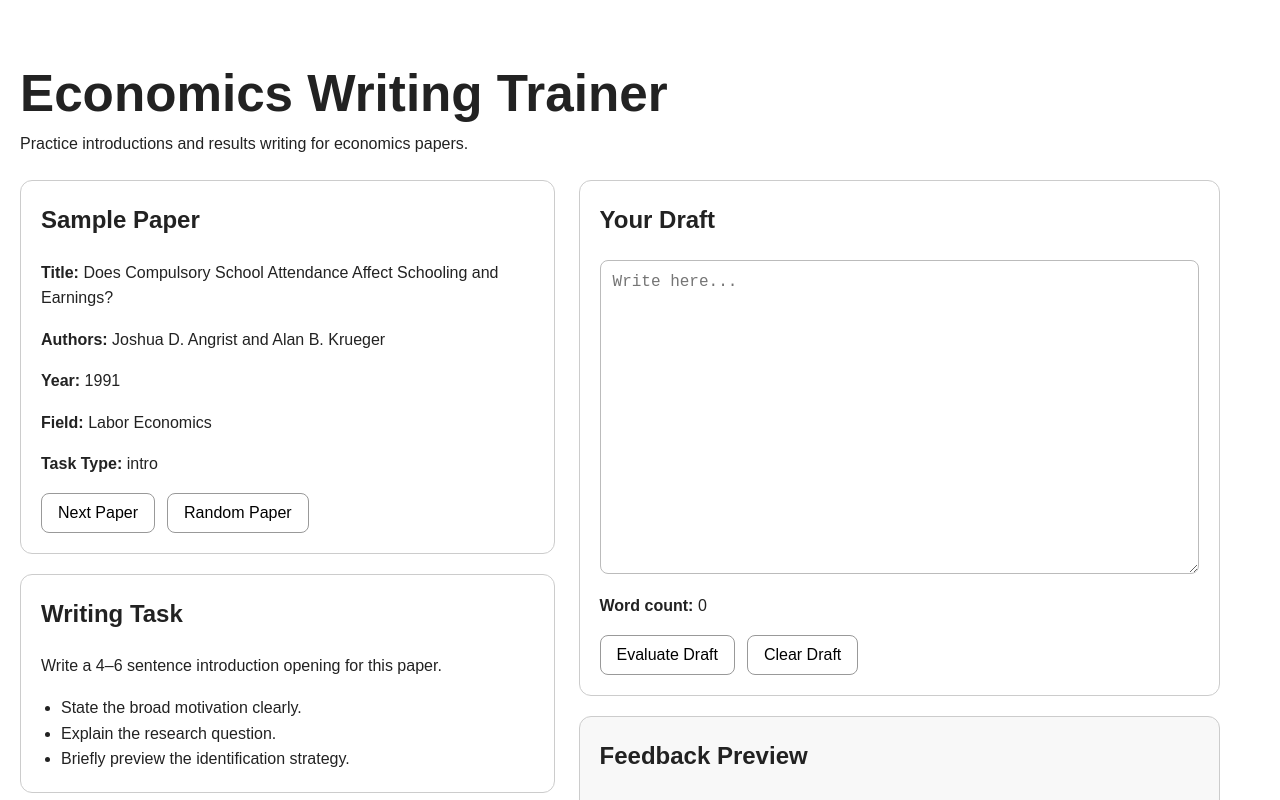
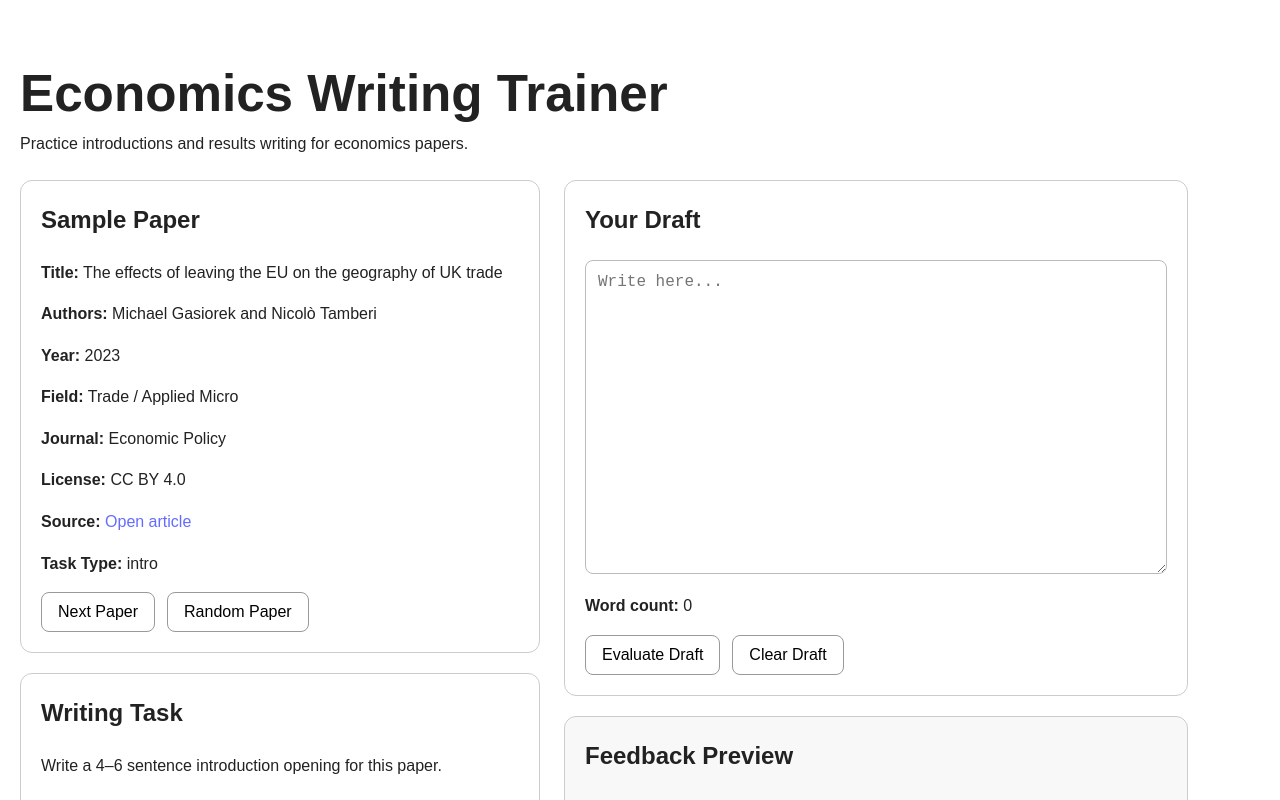
Before and after one commit to YutaroTakayasu/econ-writing-trainer, a React (Vite) app: page / in a window 1280 px wide. Shown: the top 800 px of the page. Built offline with nearby package versions, Linux system fonts and the light colour scheme.

Commit message:
Add journal, license, and source links for OA papers

```diff
--- a/src/App.tsx
+++ b/src/App.tsx
@@ -87,6 +87,22 @@ function App() {
             <p>
               <strong>Field:</strong> {currentPaper.field}
             </p>
+	    <p>
+  <strong>Journal:</strong> {currentPaper.journal}
+</p>
+<p>
+  <strong>License:</strong> {currentPaper.license}
+</p>
+<p>
+  <strong>Source:</strong>{" "}
+  <a
+    href={currentPaper.sourceUrl}
+    target="_blank"
+    rel="noreferrer"
+  >
+    Open article
+  </a>
+</p>
             <p>
               <strong>Task Type:</strong> {currentPaper.taskType}
             </p>
--- a/src/data/papers.ts
+++ b/src/data/papers.ts
@@ -3,6 +3,9 @@ export type Paper = {
   authors: string
   year: number
   field: string
+  journal: string
+  license: string
+  sourceUrl: string
   taskType: "intro" | "results"
   task: string
   points: string[]
@@ -11,48 +14,183 @@ export type Paper = {
 
 export const papers: Paper[] = [
   {
-    title: "Does Compulsory School Attendance Affect Schooling and Earnings?",
-    authors: "Joshua D. Angrist and Alan B. Krueger",
-    year: 1991,
-    field: "Labor Economics",
+    title: "The effects of leaving the EU on the geography of UK trade",
+    authors: "Michael Gasiorek and Nicolò Tamberi",
+    year: 2023,
+    field: "Trade / Applied Micro",
+    journal: "Economic Policy",
+    license: "CC BY 4.0",
+    sourceUrl: "https://academic.oup.com/economicpolicy/article/38/116/707/7146499",
     taskType: "intro",
     task: "Write a 4–6 sentence introduction opening for this paper.",
     points: [
-      "State the broad motivation clearly.",
-      "Explain the research question.",
-      "Briefly preview the identification strategy.",
+      "Motivate why Brexit is a useful setting for studying trade barriers.",
+      "State the research question clearly.",
+      "Briefly preview the empirical design and comparison.",
     ],
     excerpt:
-      "Good economics introductions usually motivate why education matters for labor-market outcomes, state the causal question precisely, and briefly preview the empirical strategy.",
+      "A strong opening here should explain why the Brexit referendum and the TCA created a clean setting to study changes in trade costs, then state that the paper compares UK–EU trade with suitable counterfactual flows using quasi-experimental methods.",
   },
   {
-    title: "Colonial Origins of Comparative Development",
-    authors: "Daron Acemoglu, Simon Johnson, and James A. Robinson",
-    year: 2001,
-    field: "Political Economy",
+    title: "Adverse effects of place-based policies?",
+    authors: "Hans R.A. Koster and Jos van Ommeren",
+    year: 2023,
+    field: "Urban Economics / Public Economics",
+    journal: "Economic Policy",
+    license: "CC BY 4.0",
+    sourceUrl: "https://academic.oup.com/economicpolicy/article/38/114/289/55147631/eiac039.pdf",
     taskType: "intro",
     task: "Write a 4–6 sentence introduction opening for this paper.",
     points: [
-      "Explain why long-run development differences matter.",
-      "State the main research question clearly.",
-      "Briefly preview the institutional argument.",
+      "Explain why place-based policies are often expected to improve neighbourhoods.",
+      "State the underexplored downside clearly.",
+      "Preview the paper's identification idea.",
     ],
     excerpt:
-      "A strong opening here would highlight persistent cross-country income differences, introduce the institutional explanation, and indicate why historical variation helps identify long-run effects.",
+      "A good introduction should contrast the intended benefits of place-based policy with the possibility of stigma effects, then make clear that the paper uses local discontinuities in exposure to identify how policy announcements affect housing outcomes.",
   },
   {
-    title: "The Colonial Origins of Comparative Development: An Empirical Investigation",
-    authors: "Daron Acemoglu, Simon Johnson, and James A. Robinson",
-    year: 2001,
-    field: "Economic History / Development",
+    title: "Cash Transfers and Social Capital: Evidence from a Randomized Controlled Trial in Malawi",
+    authors: "Hiwot Mesfin and Francesco Cecchi",
+    year: 2024,
+    field: "Development Economics",
+    journal: "Journal of African Economies",
+    license: "CC BY 4.0",
+    sourceUrl: "https://academic.oup.com/jae/article/33/4/411/7242549",
     taskType: "results",
     task: "Write a short results paragraph describing the main finding.",
     points: [
-      "State the main result first.",
-      "Interpret the sign and magnitude.",
-      "Avoid overclaiming beyond the evidence.",
+      "State the main finding first.",
+      "Explain what outcome changes and in which direction.",
+      "Mention short-run versus long-run differences carefully.",
     ],
     excerpt:
-      "A good results paragraph should begin with the central empirical finding, describe the direction and practical size of the effect, and then comment carefully on significance without overstating causality.",
+      "A clear results paragraph would say upfront that cash transfers increase some measures of social capital on average, then separate short-run from long-run effects and avoid making the findings sound more uniform than they are.",
+  },
+  {
+    title: "Local income inequality and product variety: empirical evidence",
+    authors: "Dieter Pennerstorfer, Nora Schindler, and Biliana Yontcheva",
+    year: 2025,
+    field: "Urban / Industrial Organization",
+    journal: "Journal of Economic Geography",
+    license: "CC BY 4.0",
+    sourceUrl: "https://academic.oup.com/joeg/article/25/3/427/7951409",
+    taskType: "results",
+    task: "Write a short results paragraph describing the main finding.",
+    points: [
+      "Lead with the main empirical relationship.",
+      "Interpret what higher inequality implies for market variety.",
+      "Be careful not to overclaim causality.",
+    ],
+    excerpt:
+      "The ideal paragraph here begins by saying that more unequal local markets tend to offer greater product variety, then explains which dimensions of variety move, and finally notes that the paper is cautious about causal interpretation.",
+  },
+  {
+    title: "The Intergenerational Transmission of Welfare Dependency",
+    authors: "Monique De Haan and Ragnhild C. Schreiner",
+    year: 2025,
+    field: "Public Economics / Labor Economics",
+    journal: "The Economic Journal",
+    license: "CC BY 4.0",
+    sourceUrl: "https://academic.oup.com/ej/article/135/669/1609/8030529",
+    taskType: "intro",
+    task: "Write a 4–6 sentence introduction opening for this paper.",
+    points: [
+      "Start from the broader policy relevance of welfare persistence.",
+      "Distinguish correlation from causal transmission.",
+      "Preview the paper's contribution on bounds and heterogeneity.",
+    ],
+    excerpt:
+      "A good intro should begin with concern about persistent welfare dependence across generations, then stress that observed parent-child correlations may reflect selection rather than causation, and finally state that the paper estimates informative causal bounds using rich administrative data.",
+  },
+  {
+    title: "The Impact of Higher Education on Employer Perceptions",
+    authors: "Renske Stans, Laura Ehrmantraut, Malin Siemers, and Pia Pinger",
+    year: 2026,
+    field: "Education / Labor Economics",
+    journal: "The Economic Journal",
+    license: "CC BY 4.0",
+    sourceUrl: "https://academic.oup.com/ej/article/136/674/602/8241350",
+    taskType: "results",
+    task: "Write a short results paragraph describing the main finding.",
+    points: [
+      "State what employers value first.",
+      "Explain the experiment or comparison briefly.",
+      "Interpret the findings in terms of signalling or beliefs.",
+    ],
+    excerpt:
+      "A strong results paragraph should immediately say how degree completion changes employer perceptions, then connect that result to the underlying survey-experimental comparison and interpret whether the evidence supports a signalling channel.",
+  },
+  {
+    title: "The Child Penalty Atlas",
+    authors: "Henrik Kleven, Camille Landais, and Gabriel Leite-Mariante",
+    year: 2025,
+    field: "Labor Economics / Comparative Development",
+    journal: "The Review of Economic Studies",
+    license: "CC BY 4.0",
+    sourceUrl: "https://academic.oup.com/restud/article/92/5/3174/7840285",
+    taskType: "intro",
+    task: "Write a 4–6 sentence introduction opening for this paper.",
+    points: [
+      "Explain why child penalties matter for gender inequality.",
+      "State the gap in cross-country evidence.",
+      "Preview the paper's global data contribution.",
+    ],
+    excerpt:
+      "A compelling opening should frame child penalties as central to understanding gender inequality, then note that most evidence comes from a narrow set of countries, and finally highlight that the paper builds a global atlas using harmonised microdata and event-study logic.",
+  },
+  {
+    title: "Can wage transparency alleviate gender sorting in the labour market?",
+    authors: "Omar Bamieh and Lennart Ziegler",
+    year: 2025,
+    field: "Labor Economics",
+    journal: "Economic Policy",
+    license: "CC BY 4.0",
+    sourceUrl: "https://academic.oup.com/economicpolicy/article/40/122/401/7658422",
+    taskType: "results",
+    task: "Write a short results paragraph describing the main finding.",
+    points: [
+      "State the policy and the main null or positive result clearly.",
+      "Interpret the magnitude where possible.",
+      "Keep the distinction between sorting and pay levels clear.",
+    ],
+    excerpt:
+      "The right paragraph here starts with the policy experiment—mandatory wage posting—and then states clearly that the reform does not materially reduce gender sorting into better-paying jobs, even though the underlying gender gap remains substantial.",
+  },
+  {
+    title: "Gender-Specific Application Behaviour, Matching, and the Residual Gender Earnings Gap",
+    authors: "Benjamin Lochner and Christian Merkl",
+    year: 2026,
+    field: "Labor Economics",
+    journal: "The Economic Journal",
+    license: "CC BY 4.0",
+    sourceUrl: "https://academic.oup.com/ej/article/136/673/97/8152905",
+    taskType: "results",
+    task: "Write a short results paragraph describing the main finding.",
+    points: [
+      "Lead with the key labour-market mechanism.",
+      "Describe what women and men apply to or match with differently.",
+      "Connect the result to the residual earnings gap.",
+    ],
+    excerpt:
+      "A good results paragraph should begin by stating that application behaviour and firm flexibility requirements help explain part of the remaining gender earnings gap, then describe the sorting pattern precisely and keep the mechanism front and centre.",
+  },
+  {
+    title: "Who's Afraid of Policy Experiments?",
+    authors: "Robert Dur, Arjan Non, Paul Prottung, and Benedetta Ricci",
+    year: 2025,
+    field: "Political Economy / Public Economics",
+    journal: "The Economic Journal",
+    license: "CC BY 4.0",
+    sourceUrl: "https://academic.oup.com/ej/article/135/666/538/7825862",
+    taskType: "intro",
+    task: "Write a 4–6 sentence introduction opening for this paper.",
+    points: [
+      "Motivate why policy experimentation matters for public decision-making.",
+      "State the puzzle about why experiments are not used more often.",
+      "Preview the voter and politician survey evidence.",
+    ],
+    excerpt:
+      "A strong introduction should explain that randomized policy experiments can improve policy design but remain underused, then pose the possibility that voter attitudes constrain politicians, and finally preview the paper's survey and survey-experimental evidence on that mechanism.",
   },
 ]
```
